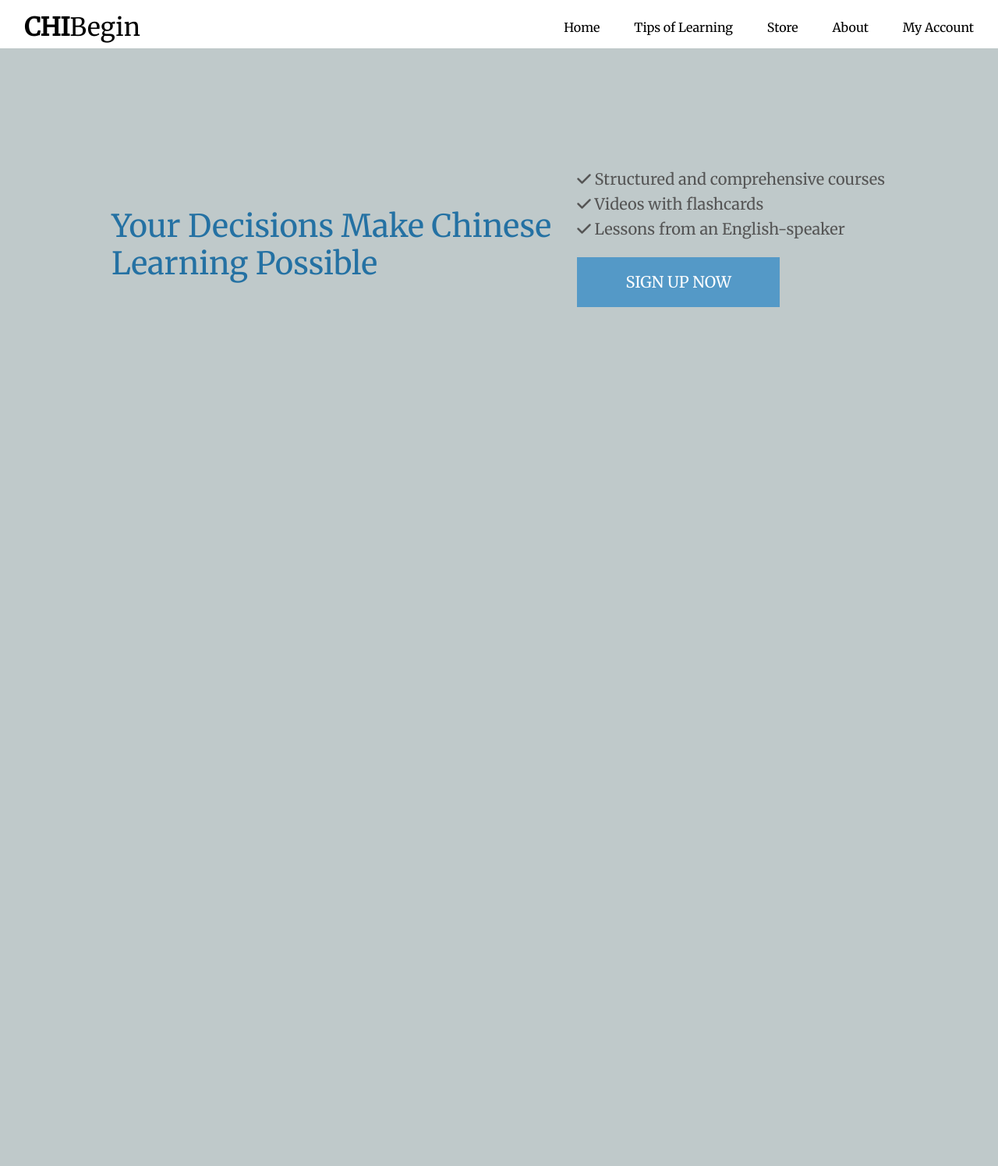
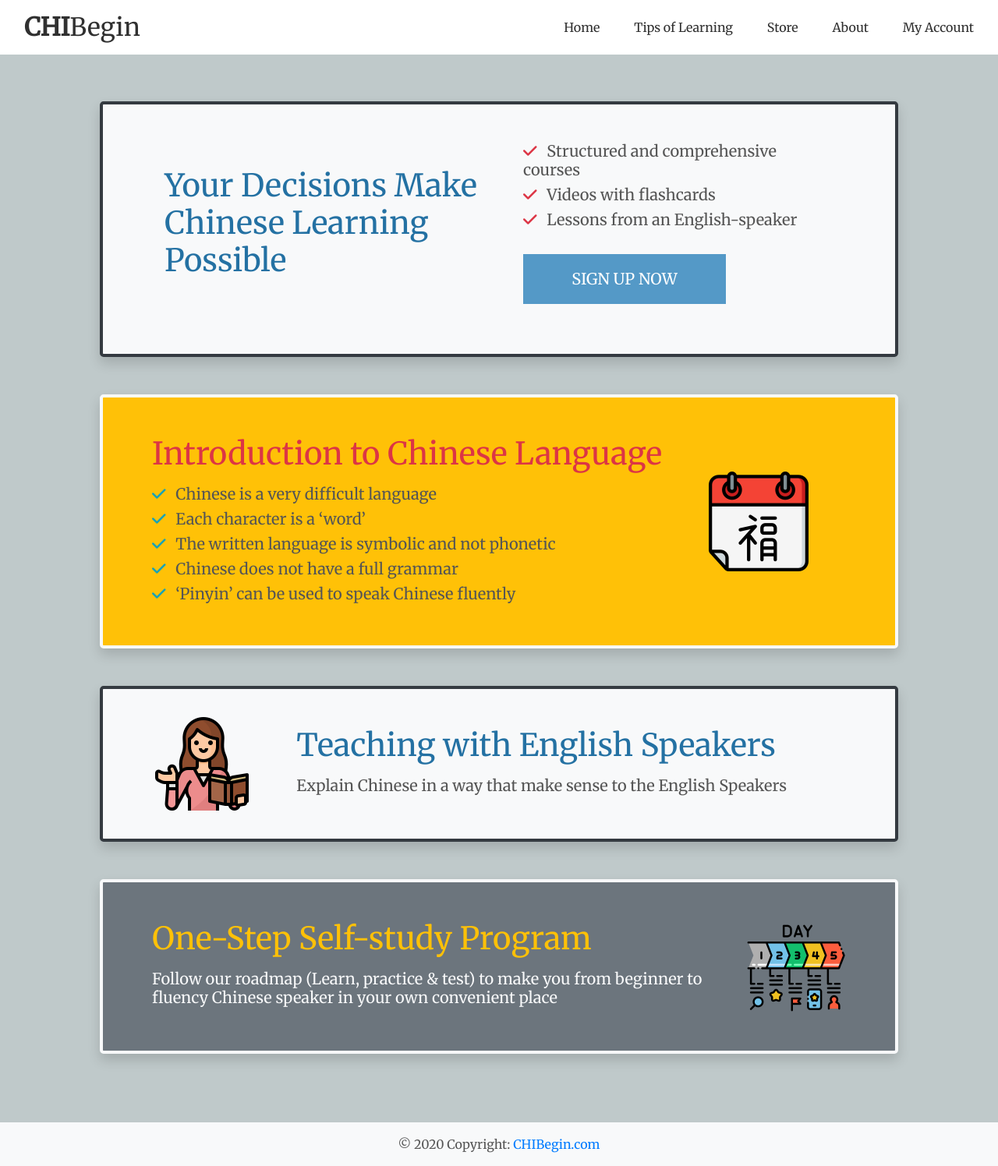
Before and after one commit to kongteckmee/chinese_to_begin, a Django app: page / in a window 1280 px wide. Shown: the whole page at 78% size. Before the commit the page ends 394 px from the top, so only its background shows below. Run offline with Django 3.2, Linux system fonts and the light colour scheme; some libraries are stand-ins or nearby versions.

Commit message:
Completed home page

```diff
--- a/home/templates/home/index.html
+++ b/home/templates/home/index.html
@@ -11,19 +11,62 @@
 
 {% block content %}
     <div class="container h-100">
-        <div class="row h-100">
-            <div class="col-7 col-md-7 my-auto">
-                <h1 class="logo-font text-blue">
+        <div class="row mb-5 border border-4 border-dark rounded-lg bg-light shadow">
+            <div class="col-5 col-md-6 my-auto ml-3">
+                <h1 class="logo-font text-blue ml-5 mb-3">
                     Your Decisions Make Chinese Learning Possible
                 </h1>
             </div>
-            <div class="col-5 col-md-5 my-auto">
-                <h5><i class="fa fa-check" aria-hidden="true"></i> Structured and comprehensive courses</h5>
-                <h5><i class="fa fa-check" aria-hidden="true"></i> Videos with flashcards</h5>
-                <h5><i class="fa fa-check" aria-hidden="true"></i> Lessons from an English-speaker</h5>
-                <h4 class="pl-auto py-3">
-                    <a href="" class="sign-up-now-button btn btn-lg rounded-0 text-uppercase py-3">Sign Up Now</a>
+            <div class="col-6 col-md-5 mt-5">
+                <h5><i class="fa fa-check text-danger pr-2" aria-hidden="true"></i> Structured and comprehensive courses</h5>
+                <h5><i class="fa fa-check text-danger pr-2" aria-hidden="true"></i> Videos with flashcards</h5>
+                <h5><i class="fa fa-check text-danger pr-2" aria-hidden="true"></i> Lessons from an English-speaker</h5>
+                <h4 class="pl-auto mb-5 py-3">
+                    <a href="" class="sign-up-now-button btn btn-lg rounded-0 text-uppercase py-3 mt-2">Sign Up Now</a>
                 </h4>
+            </div>
+        </div>
+        <div class="row mb-5 border border-4 border-light rounded-lg bg-warning shadow">
+            <div class="col-8 col-md-9 my-auto">
+                <h1 class="logo-font text-danger ml-5 mt-5 mb-3">
+                    Introduction to Chinese Language
+                </h1>
+                <h5><i class="fa fa-check text-info ml-5 pr-2" aria-hidden="true"></i> Chinese is a very difficult language</h5>
+                <h5><i class="fa fa-check text-info ml-5 pr-2" aria-hidden="true"></i> Each character is a ‘word’</h5>
+                <h5><i class="fa fa-check text-info ml-5 pr-2" aria-hidden="true"></i> The written language is symbolic and not phonetic</h5>
+                <h5><i class="fa fa-check text-info ml-5 pr-2" aria-hidden="true"></i> Chinese does not have a full grammar</h5>
+                <h5><i class="fa fa-check text-info ml-5 mb-5 pr-2" aria-hidden="true"></i> ‘Pinyin’ can be used to speak Chinese fluently</h5>
+            </div>
+            <div class="col-4 col-md-3 my-auto">
+                <h1 class="logo-font text-blue m-auto">
+                    <img src="/media/1-chinese.png" alt="Chinese">
+                </h1>
+            </div>
+        </div>
+        <div class="row mb-5 border border-4 border-dark rounded-lg bg-light shadow">
+            <div class="col-3 col-md-2 ml-5 mr-3 mt-5 my-auto">
+                <h1 class="logo-font text-blue m-auto">
+                    <img src="/media/2-teaching.png" alt="Teaching">
+                </h1>
+            </div>
+            <div class="col-8 col-md-9 mt-5 mb-5">
+                <h1 class="logo-font text-blue mb-3">
+                    Teaching with English Speakers
+                </h1>
+                <h5>Explain Chinese in a way that make sense to the English Speakers</h5>
+            </div>
+        </div>
+        <div class="row mb-5 border border-4 border-light rounded-lg bg-secondary shadow">
+            <div class="col-8 col-md-9 ml-5 mt-5 mb-5">
+                <h1 class="logo-font text-blue text-warning mb-3">
+                    One-Step Self-study Program
+                </h1>
+                <h5 class="text-light">Follow our roadmap (Learn, practice & test) to make you from beginner to fluency Chinese speaker in your own convenient place</h5>
+            </div>
+            <div class="col-3 col-md-2 my-auto">
+                <h1 class="logo-font text-blue m-auto">
+                    <img src="/media/3-workflow.png" alt="One-Step">
+                </h1>
             </div>
         </div>
     </div>
--- a/static/css/base.css
+++ b/static/css/base.css
@@ -4,8 +4,8 @@ html {
 
 body {
     background-color: #bfc9ca;
-    height: calc(100vh - 164px);
-    color: #555;
+    height: calc(180vh - 130px);
+    color: #555555;
     font-family: 'Merriweather', serif;
 }
 
@@ -44,7 +44,7 @@ body {
 }
 
 .text-black {
-    color: #000 !important;
+    color: #303030 !important;
 }
 
 .text-blue {
@@ -52,7 +52,11 @@ body {
 }
 
 .border-black {
-    border: 1px solid black !important;
+    border: 1px solid #303030 !important;
+}
+
+.border-4 {
+    border-width: 4px !important;
 }
 
 /* -------------------------------- Media Queries */
@@ -73,4 +77,8 @@ body {
         left: 0;
         z-index: 1030;
     }
+
+     .header-container {
+        padding-top: 130px;
+    }
 }
--- a/templates/base.html
+++ b/templates/base.html
@@ -39,7 +39,7 @@
   </head>
   <body>
     <header class="container-fluid fixed-top">
-        <div id="topnav" class="row bg-white pt-lg-2 d-none d-lg-flex">
+        <div id="topnav" class="row bg-white pt-lg-2 pb-lg-2 d-none d-lg-flex">
                 <div class="col-12 col-lg-4 my-auto py-lg-0 text-center text-lg-left">
                     <a href="{% url 'home' %}" class="nav-link main-logo-link">
                         <h2 class="logo-font text-black my-0"><strong>CHI</strong>Begin</h2>
@@ -68,13 +68,13 @@
                             <div class="dropdown-menu border-0" aria-labelledby="user-options">
                                 {% if request.user.is_authenticated %}
                                     {% if request.user.is_superuser %}
-                                        <a href="" class="dropdown-item">Store Management</a>
+                                        <a href="" class="dropdown-item text-black">Store Management</a>
                                     {% endif %}
-                                    <a href="" class="dropdown-item">My Profile</a>
-                                    <a href="{% url 'account_logout' %}" class="dropdown-item">Logout</a>
+                                    <a href="" class="dropdown-item text-black">My Profile</a>
+                                    <a href="{% url 'account_logout' %}" class="dropdown-item text-black">Logout</a>
                                 {% else %}
-                                    <a href="{% url 'account_signup' %}" class="dropdown-item">Register</a>
-                                    <a href="{% url 'account_login' %}" class="dropdown-item">Login</a>
+                                    <a href="{% url 'account_signup' %}" class="dropdown-item text-black">Register</a>
+                                    <a href="{% url 'account_login' %}" class="dropdown-item text-black">Login</a>
                                 {% endif %}
                             </div>
                         </li>
@@ -93,6 +93,12 @@
     {% block content %}
     {% endblock %}
 
+    <footer class="page-footer font-small indigo bg-light">
+            <div class="footer-copyright text-center py-3">© 2020 Copyright:
+                <a href=""> CHIBegin.com</a>
+            </div>
+    </footer>
+
     {% block postloadjs %}
     {% endblock %}
 
```
Also changed, not shown: db.sqlite3, media/1-chinese.png (added), media/2-teaching.png (added), media/3-workflow.png (added).
